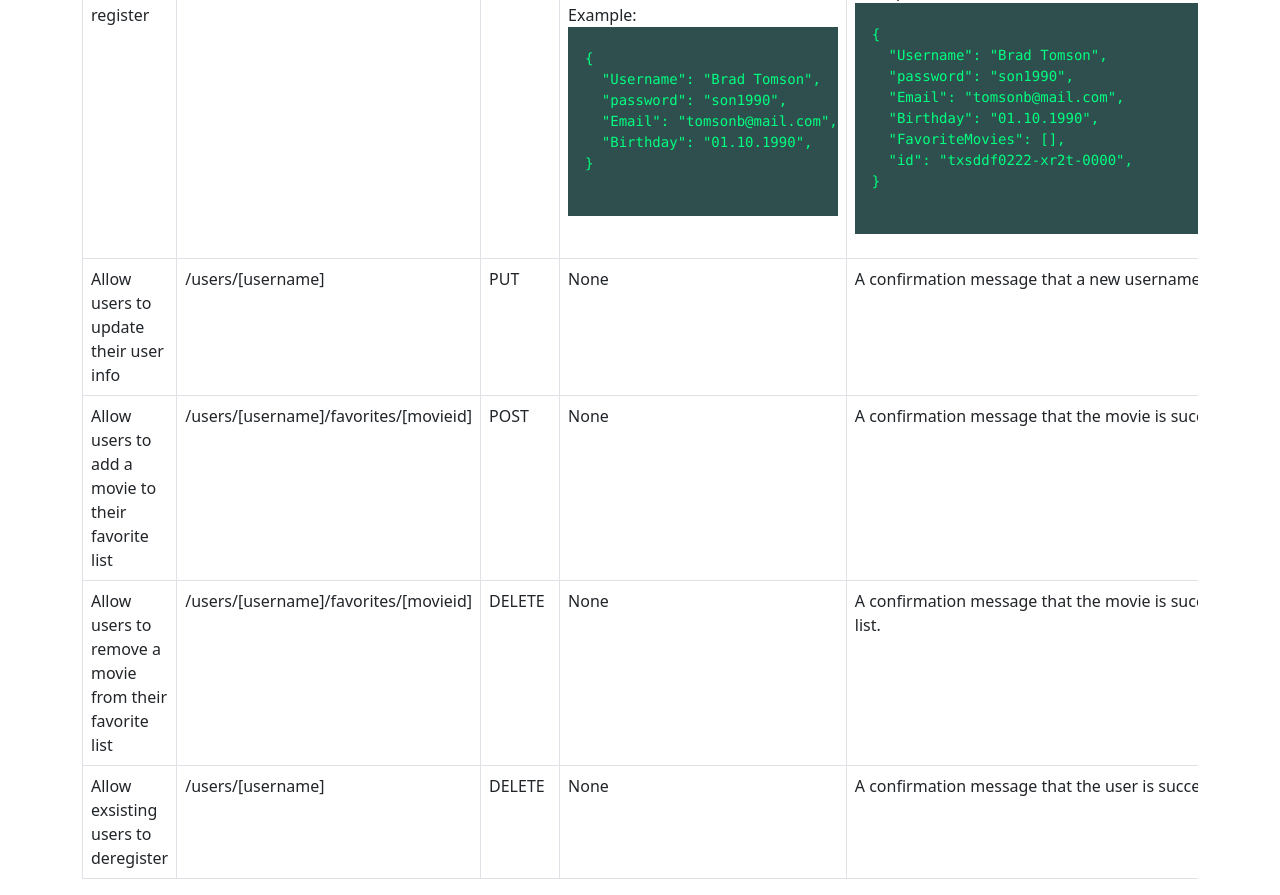
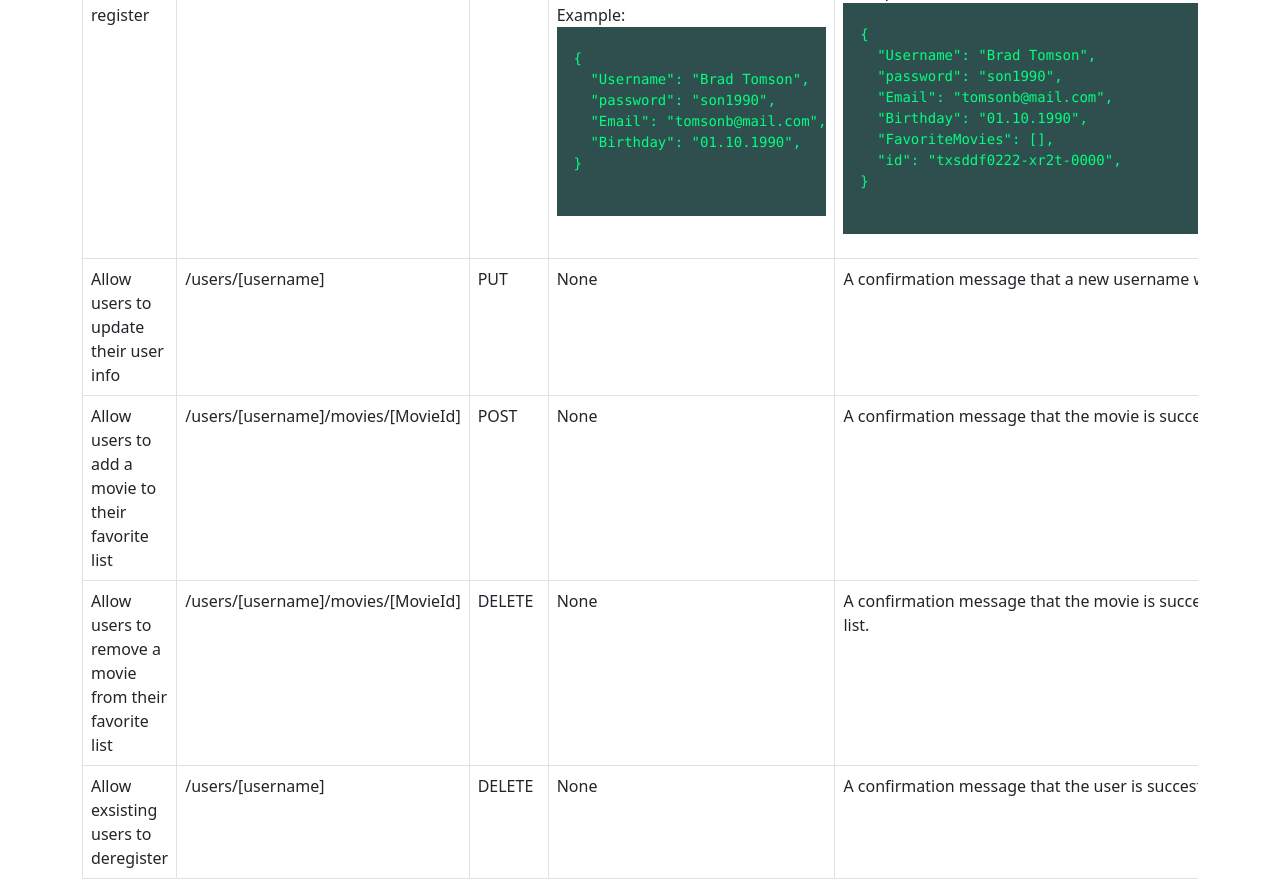
Before and after one commit to Alemtola/CinemaFlix-API, a website: page public/documentation.html in a window 1280 px wide. Shown: the part 1821-2716 px from the top of the page. Drawn offline with nearby package versions, Linux system fonts and the light colour scheme.

Commit message:
updated documentation

```diff
--- a/public/documentation.html
+++ b/public/documentation.html
@@ -196,7 +196,7 @@
 
               <tr>
                 <td>Allow users to add a movie to their favorite list</td>
-                <td>/users/[username]/favorites/[movieid]</td>
+                <td>/users/[username]/movies/[MovieId]</td>
                 <td>POST</td>
                 <td>None</td>
                 <td>
@@ -207,7 +207,7 @@
 
               <tr>
                 <td>Allow users to remove a movie from their favorite list</td>
-                <td>/users/[username]/favorites/[movieid]</td>
+                <td>/users/[username]/movies/[MovieId]</td>
                 <td>DELETE</td>
                 <td>None</td>
                 <td>
```
